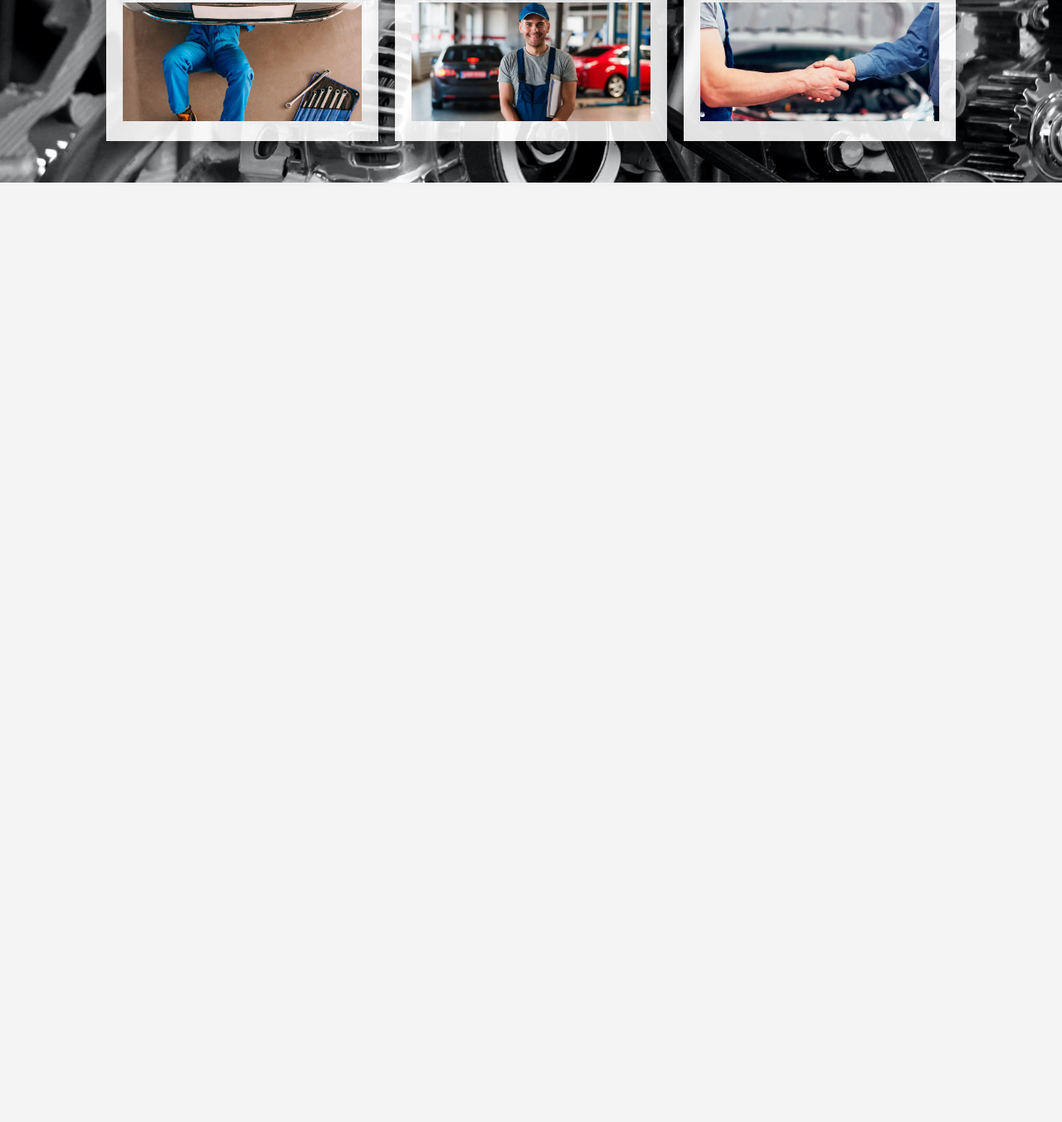
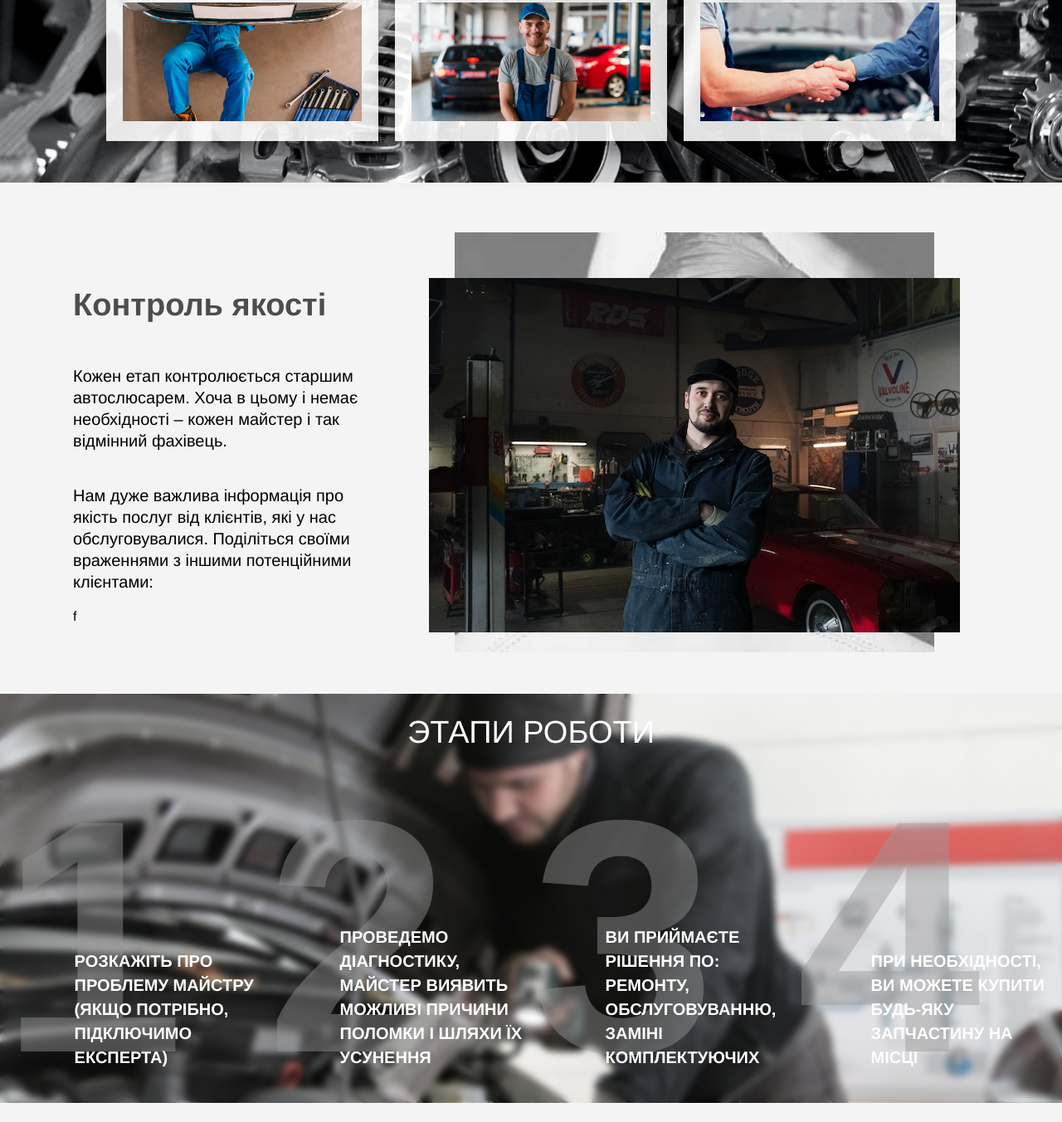
Before and after one commit to 3Tushka/Dr.Repair-Autocenter, a website built with Vite: page index.html in a window 1280 px wide. Shown: the part 7654-9006 px from the top of the page at 83% size. Before the commit the page ends 7884 px from the top, so only its background shows below. Built offline with nearby package versions, Linux system fonts and the light colour scheme.

Commit message:
added stages section

```diff
--- a/index.html
+++ b/index.html
@@ -1048,6 +1048,74 @@
       </div>
     </div>
   </section>
+
+  <section class="control">
+    <div class="control-box">
+      <div class="control-box-item">
+        <h2 class="control-box-item__h2">Контроль якості</h2>
+        <p class="control-box-item__info">Кожен етап контролюється старшим автослюсарем. Хоча в цьому і немає
+          необхідності – кожен
+          майстер і так відмінний фахівець.
+        </p>
+        <p class="control-box-item__info">Нам дуже важлива інформація про якість послуг від клієнтів, які у нас
+          обслуговувалися.
+          Поділіться своїми враженнями з іншими потенційними клієнтами:
+        </p>
+        <div class="btn-login">f</div>
+      </div>
+      <div class="control-box-item">
+        <div class="control-box-item-wrapper">
+          <div class="control-box-item-wrapper__image">
+            <img src="/src/assets/images/pexels-cottonbro-4489794.jpg" alt="cottonbro">
+          </div>
+        </div>
+      </div>
+    </div>
+  </section>
+
+  <section class="stages">
+    <div class="stages-wrapper">
+      <div class="stages-box">
+        <div class="stages-box__title">
+          ЭТАПИ РОБОТИ
+        </div>
+      </div>
+      <div class="stages-flex">
+        <div class="stages-flex-item">
+          <div class="item-number number-1">
+            1
+          </div>
+          <div class="item-text">
+            РОЗКАЖІТЬ ПРО ПРОБЛЕМУ МАЙСТРУ (ЯКЩО ПОТРІБНО, ПІДКЛЮЧИМО ЕКСПЕРТА)
+          </div>
+        </div>
+        <div class="stages-flex-item">
+          <div class="item-number">
+            2
+          </div>
+          <div class="item-text">
+            ПРОВЕДЕМО ДІАГНОСТИКУ, МАЙСТЕР ВИЯВИТЬ МОЖЛИВІ ПРИЧИНИ ПОЛОМКИ І ШЛЯХИ ЇХ УСУНЕННЯ
+          </div>
+        </div>
+        <div class="stages-flex-item">
+          <div class="item-number">
+            3
+          </div>
+          <div class="item-text">
+            ВИ ПРИЙМАЄТЕ РІШЕННЯ ПО: РЕМОНТУ, ОБСЛУГОВУВАННЮ, ЗАМІНІ КОМПЛЕКТУЮЧИХ
+          </div>
+        </div>
+        <div class="stages-flex-item">
+          <div class="item-number">
+            4
+          </div>
+          <div class="item-text">
+            ПРИ НЕОБХІДНОСТІ, ВИ МОЖЕТЕ КУПИТИ БУДЬ-ЯКУ ЗАПЧАСТИНУ НА МІСЦІ
+          </div>
+        </div>
+      </div>
+    </div>
+  </section>
   <script type="module" src="/src/js/main.js"></script>
 </body>
 
--- a/src/js/main.js
+++ b/src/js/main.js
@@ -7,6 +7,8 @@ import '../styles/price/price.scss'
 import '../styles/discounts/discounts.scss'
 import '../styles/quarantees/quarantees.scss'
 import '../styles/about/about.scss'
+import '../styles/stages/stages.scss'
+import '../styles/control/control.scss'
 
 import './swiper.js'
 import 'swiper/css'
--- /dev/null
+++ b/src/styles/control/control.scss
@@ -0,0 +1,57 @@
+.control {
+    margin: 50px auto;
+
+    .control-box {
+        display: flex;
+        justify-content: center;
+        gap: 10px;
+
+        .control-box-item {
+            display: flex;
+            flex-direction: column;
+            justify-content: center;
+
+            &__h2 {
+                font-size: 38px;
+                color: #4d4d4d;
+            }
+
+            &__info {
+                font-size: 20px;
+                line-height: 26px;
+            }
+
+            .control-box-item-wrapper {
+                background-image: url("/src/assets/images/screen-10-photo-back.jpg");
+                background-position: center !important;
+                background-repeat: no-repeat !important;
+                background-size: contain !important;
+
+                box-sizing: border-box;
+                padding: 35px 15px 0;
+                width: 100%;
+
+                &__image {
+                    margin: 20px;
+
+                    img {
+                        width: 100%;
+                        height: auto;
+                        object-fit: cover;
+                        transition: 0.34s ease-in-out;
+                    }
+                }
+
+                &__image:hover {
+                    img {
+                        opacity: 0;
+                    }
+                }
+            }
+        }
+
+        .control-box-item:nth-child(1) {
+            width: 30%;
+        }
+    }
+}
--- /dev/null
+++ b/src/styles/stages/stages.scss
@@ -0,0 +1,53 @@
+.stages {
+    background-image: url("/src/assets/background/pexels-andrea-piacquadio-3807277.jpg");
+    background-attachment: fixed;
+    background-position: center;
+    background-repeat: no-repeat;
+    background-size: cover;
+    width: 100%;
+
+    .stages-wrapper {
+        backdrop-filter: blur(4px);
+
+        .stages-box {
+            padding: 25px 0;
+            display: flex;
+            justify-content: center;
+
+            &__title {
+                color: #fff;
+                font-size: 38px;
+            }
+        }
+
+        .stages-flex {
+            display: flex;
+
+            .stages-flex-item {
+                display: flex;
+                align-items: flex-end;
+                width: 25%;
+
+                .item-number {
+                    font-size: 400px;
+                    font-weight: 700;
+                    line-height: 1;
+                    color: #9a9a9a70;
+                    width: 28%;
+                    height: 100%;
+                }
+
+                .item-text {
+                    font-size: 20px;
+                    line-height: 29px;
+                    color: #fff;
+                    font-weight: 600;
+                    text-transform: inherit;
+                    text-align: left;
+                    position: relative;
+                    top: -10%;
+                }
+            }
+        }
+    }
+}
```
Also changed, not shown: src/assets/background/pexels-andrea-piacquadio-3807277.jpg (added), src/assets/images/pexels-cottonbro-4489794.jpg (added), src/assets/images/screen-10-photo-back.jpg (added).
